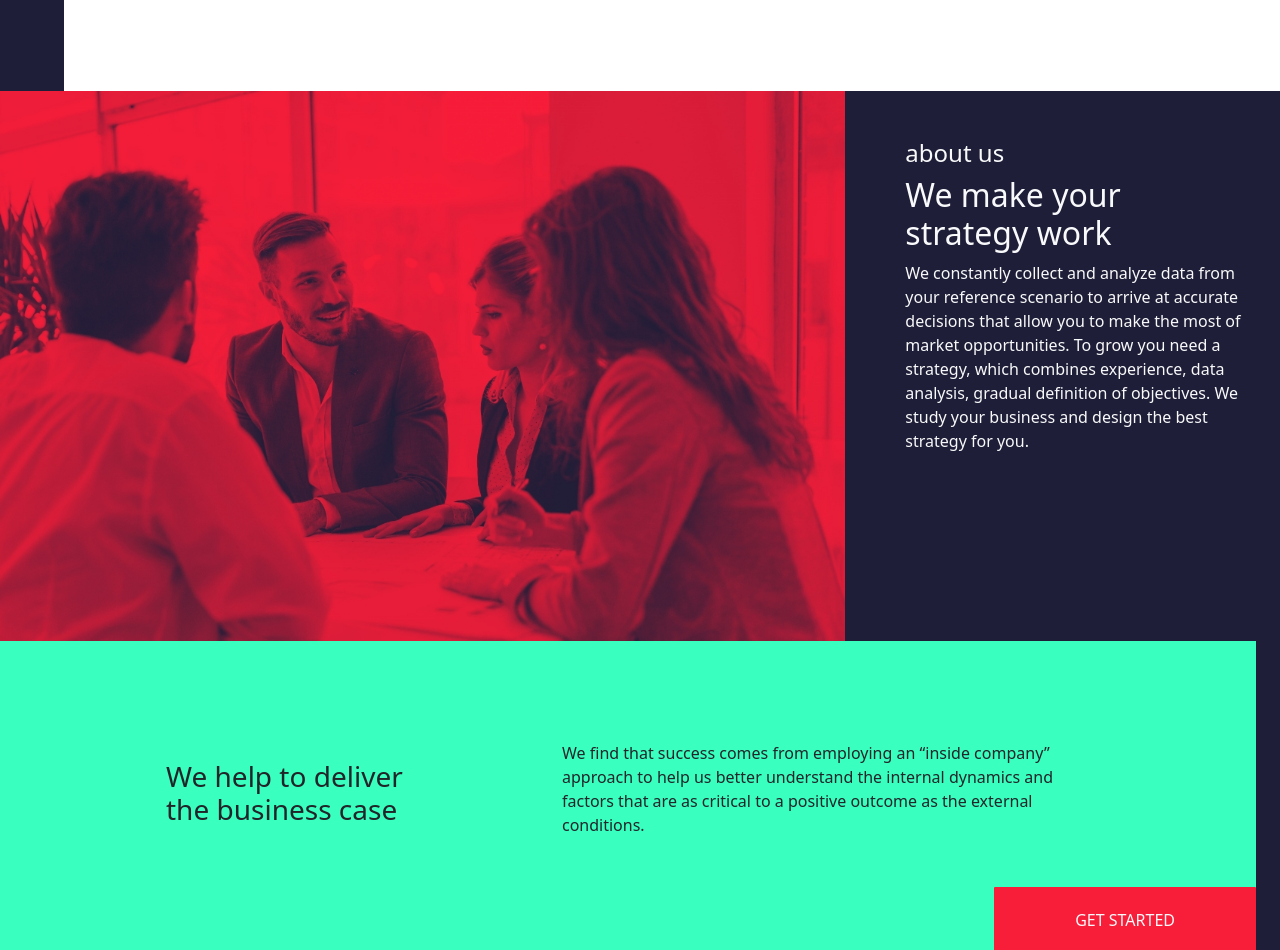
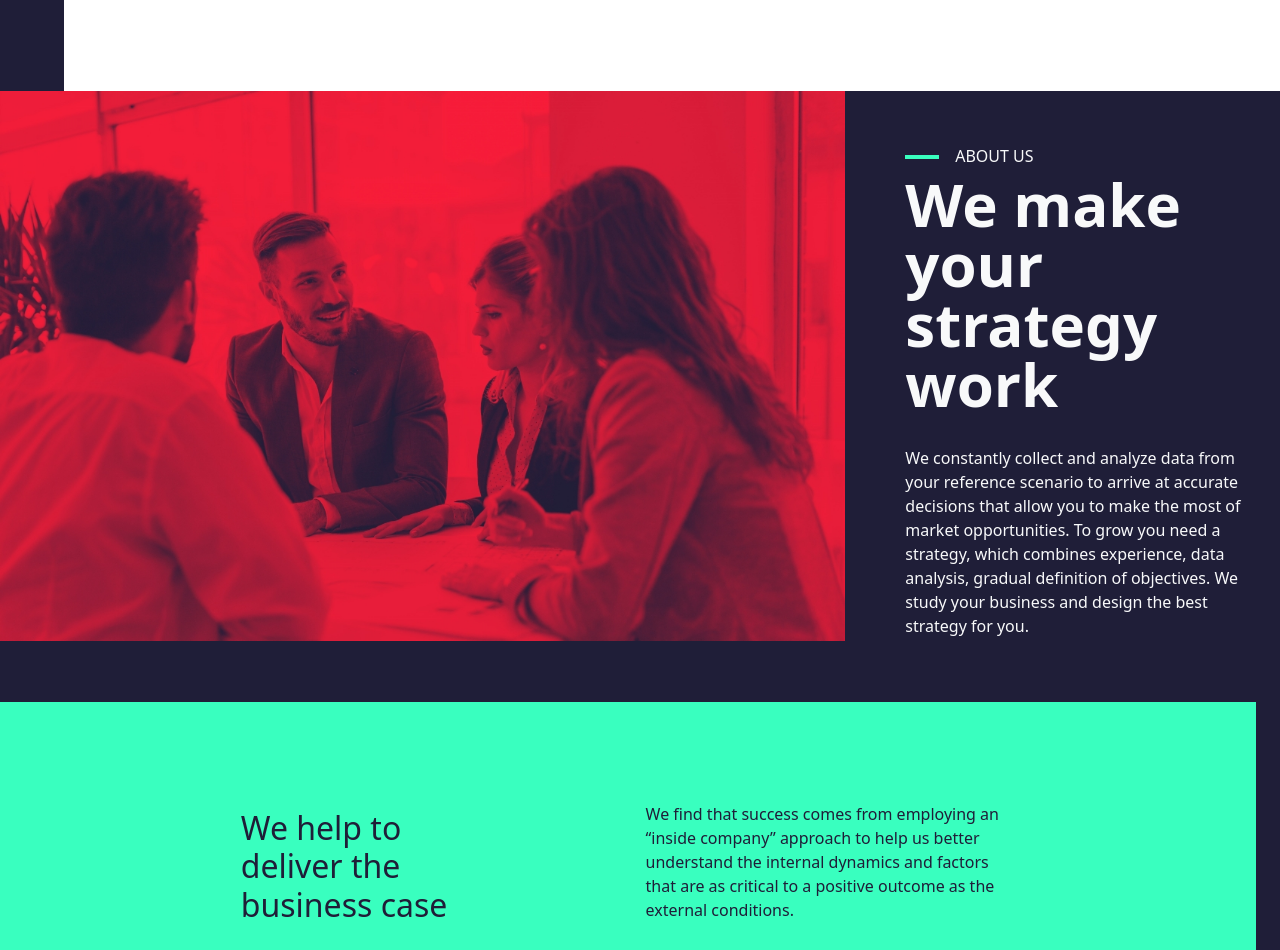
Before and after one commit to ericaostini/proj-html-vuejs, a Vue app: page / in a window 1280 px wide. Shown: the part 1880-2830 px from the top of the page. Built offline with nearby package versions, Linux system fonts and the light colour scheme.

Commit message:
style section about us in main component

```diff
--- a/src/components/Main.vue
+++ b/src/components/Main.vue
@@ -25,10 +25,14 @@
                     <img :src="'/images/business-people-working-together-on-project-and-5FHSKBL.jpg'" alt="">
                 </div>
                 <div class="col-4 text-light p-5">
-                    <h4>about us</h4>
-                    <div class="border-green"></div>
-                    <h2 class="text-light">We make your strategy work</h2>
-                    <p class="text-light">We constantly collect and analyze data from your reference scenario to arrive at
+                    <div class="d-flex align-items-center">
+                        <div class="border-green small-line"></div>
+                        <h6 class="mx-3 text-uppercase pt-2 fw-light">about us</h6>
+                    </div>
+                    <h1 class="text-light fw-bold">We make your strategy work</h1>
+                    <p class="text-light fw-lighter pt-4">We constantly collect and analyze data from your reference
+                        scenario to
+                        arrive at
                         accurate decisions that
                         allow you to make the most of market opportunities. To grow you need a strategy, which combines
                         experience, data analysis, gradual definition of objectives. We study your business and design the
@@ -37,9 +41,10 @@
                 </div>
             </div>
             <div class="get-started me-4">
-                <div class="d-flex align-items-center justify-content-around">
-                    <h3 class="w-25">We help to deliver the business case</h3>
-                    <p class="w-50">We find that success comes from employing an “inside company” approach to help us better
+                <div class="d-flex align-items-center justify-content-evenly">
+                    <h2 class="w-25">We help to deliver the business case</h2>
+                    <p class="fw-light">We find that success comes from employing an “inside company” approach to help
+                        us better
                         understand the
                         internal dynamics and factors that are as critical to a positive outcome as the external conditions.
                     </p>
@@ -117,12 +122,6 @@ main {
             padding: 100px;
         }
 
-        .border-green {
-            width: 50%;
-            height: 4px;
-            border: 2px solid $mainGreen;
-        }
-
         .info-consultant {
             padding: 0px 100px 100px;
 
@@ -146,19 +145,56 @@ main {
             object-position: top;
         }
 
+        h1 {
+            font-size: 60px;
+            line-height: 60px;
+        }
+
         .get-started {
             position: relative;
             background-color: $mainGreen;
+            color: $blueHeader;
             padding: 100px;
             margin-bottom: 160px;
+
+            p {
+                width: 35%;
+            }
 
             button {
                 position: absolute;
                 bottom: 0;
                 right: 0;
+                z-index: 1;
+                cursor: pointer;
+                font-weight: 300;
                 background-color: $mainRed;
-                padding: 20px 80px;
+                padding: 20px 60px;
                 border-radius: 1px;
+                transition: color 0.5s ease-in;
+
+                &:after {
+                    content: '';
+                    position: absolute;
+                    display: block;
+                    top: 0;
+                    left: 50%;
+                    transform: translate(-50%);
+                    width: 0;
+                    height: 100%;
+                    background-color: $blueHeader;
+                    z-index: -1;
+                    transition: width 0.3s ease-in;
+                }
+
+                &:hover {
+                    color: $lightColor;
+                    border-color: $blueHeader ;
+
+                    &:after {
+                        width: 100%;
+                    }
+                }
             }
         }
 
@@ -207,4 +243,15 @@ main {
         }
     }
 }
+
+.border-green {
+    width: 50%;
+    height: 4px;
+    border: 2px solid $mainGreen;
+
+}
+
+.small-line {
+    width: 10%;
+}
 </style>
```
